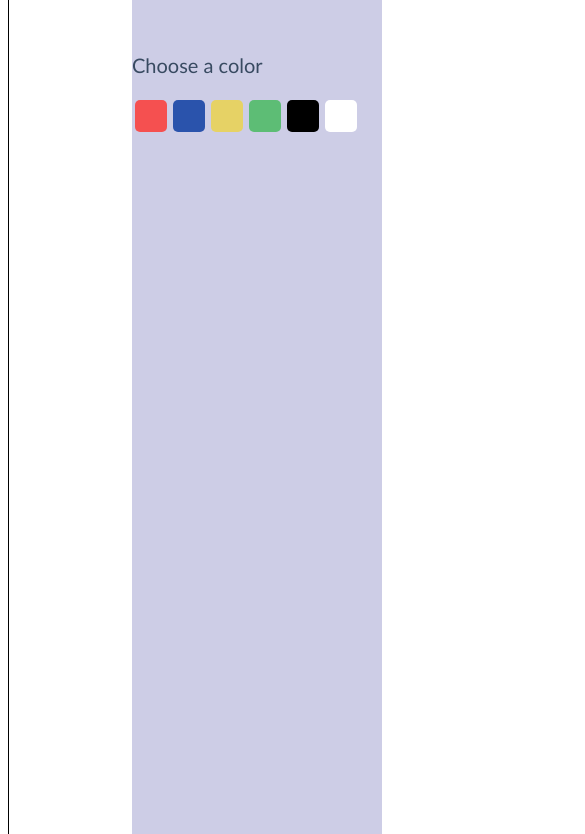
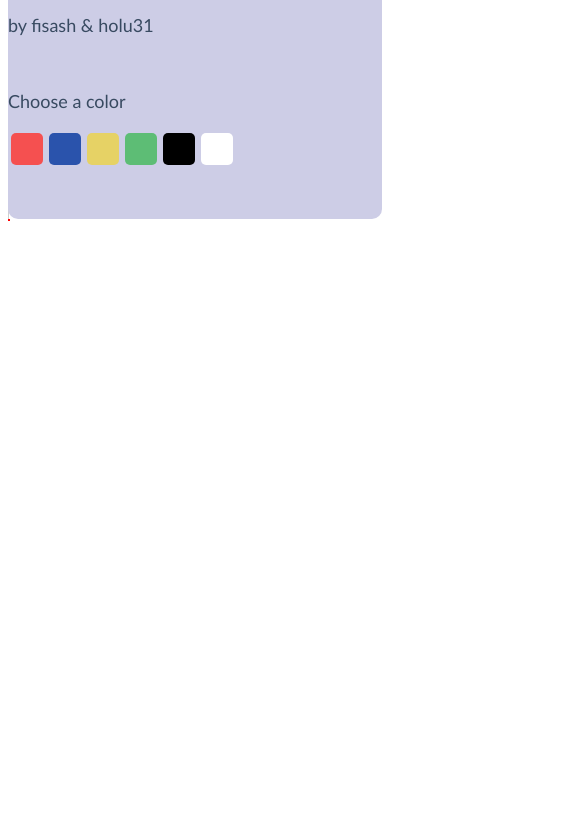
Before and after one commit to Fisash/pixelbattle, a plain HTML site: page index.html in a window 390 px wide. Shown: the part 163-997 px from the top of the page, 585 px wide, since content can reach past the window. After the commit the page ends 844 px from the top, so only its background shows below. Drawn offline with nearby package versions, Linux system fonts and the light colour scheme; no server answers.

Commit message:
Update styles.css

```diff
--- a/styles.css
+++ b/styles.css
@@ -23,7 +23,7 @@
 #highlight {
     position: absolute;
     pointer-events: none;
-    border: 2px solid red;
+    border: 1px solid red;
     box-sizing: border-box;
 }
 #infoPanel{
@@ -35,16 +35,31 @@
     border-radius: 10px;
     position: absolute;
 }
+
+/* Стили для мобильных устройств */
+@media (max-width: 768px) { /* Примерная ширина для перехода на мобильный дизайн */
+    #infoPanel {
+      width: 100%; /* Занимаем всю ширину на мобильных устройствах */
+      height: 300px; /* Высота панели на мобильных устройствах */
+      bottom: 0; /* Позиционируем снизу */
+      top: auto; /* Снимаем верхний отступ */
+    }
+  }
+
 #myCanvas{
     display: block;
+    width: 100%;
+    height: 100%;
 }
 .text{
-    font-size: 40px;
+    font-size: 30px;
     color: rgb(0, 0, 0);
+    padding: 0;
     font-family:'Lucida Sans', 'Lucida Sans Regular', 'Lucida Grande', 'Lucida Sans Unicode', Geneva, Verdana, sans-serif
 }
 .littleText{
-    font-size: 20px;
+    padding: 0;
+    font-size: 18px;
     color: rgb(56, 74, 97);
     font-family:'Gill Sans', 'Gill Sans MT', Calibri, 'Trebuchet MS', sans-serif
 }
```
